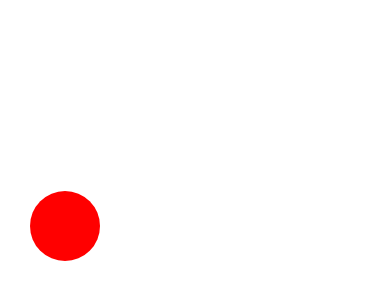
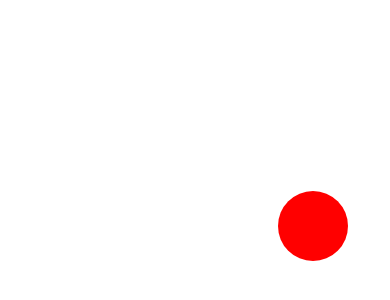
Before and after one commit to gamonpo/redballanimation, a React Native app: screen / in a window 390 px wide. Shown: the part 336-636 px from the top of the page. Built offline with nearby package versions, Linux system fonts and the light colour scheme.

Commit message:
Animated with math operations

```diff
--- a/App.js
+++ b/App.js
@@ -9,9 +9,13 @@
 import React, {Component} from 'react';
 import {StyleSheet, View, Animated} from 'react-native';
 
+const ballY = new Animated.Value(0);
+const ballX = new Animated.divide(ballY, 2);
+
 export default class App extends Component {
   state = {
-    ballY: new Animated.Value(0),
+    ballY: ballY,
+    ballX: ballX,
   };
 
   componentDidMount() {
@@ -24,7 +28,9 @@ export default class App extends Component {
     console.disableYellowBox = true;
     return (
       <View style={styles.container}>
-        <Animated.View style={[styles.ball, {top: this.state.ballY}]} />
+        <Animated.View
+          style={[styles.ball, {top: this.state.ballY, left: this.state.ballX}]}
+        />
       </View>
     );
   }
```
